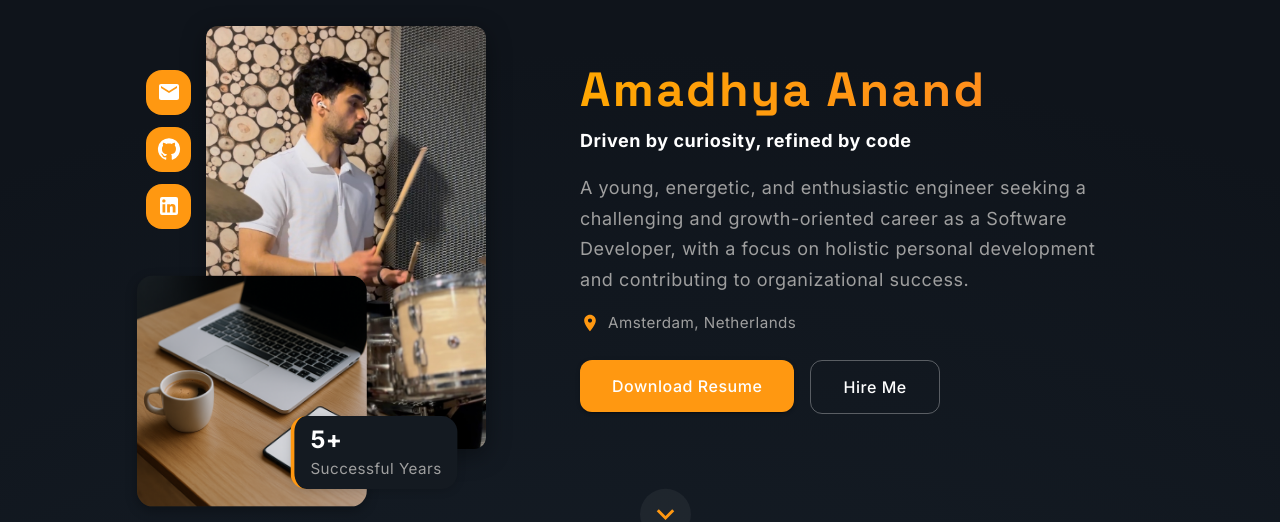
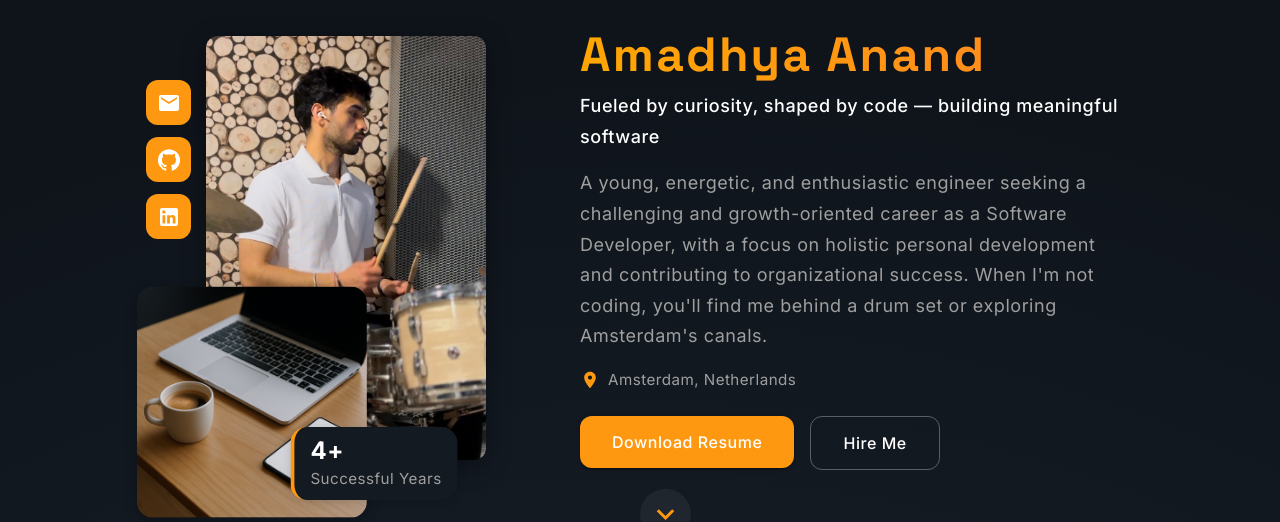
Before and after one commit to amadhya02/Portfolio, a React (Create React App) app: page /about in a window 1280 px wide. Shown: the part 277-799 px from the top of the page. Built offline with nearby package versions, Linux system fonts and the light colour scheme.

Commit message:
Updated Project and About Us page (#13)
Co-authored-by: Amadhya Anand <35623760+Amadhya@users.noreply.github.com>

```diff
--- a/src/constants/projects.js
+++ b/src/constants/projects.js
@@ -41,7 +41,16 @@ const PROJECTS = [
     year: 2025,
     liveDemoUrl: null,
     githubUrl: null,
-    description: [],
+    description: [
+      'A Python-based CLI tool that aggregates and reports developer activity and code quality metrics across GitLab, Jira, and SonarQube for a specified time period.',
+      'Parses merged merge requests from multiple GitLab instances, capturing detailed stats such as additions, deletions, and file changes.',
+      'Detects documentation contributions by identifying updates to README.md files in committed changes.',
+      'Calculates test coverage trends by analyzing the proportion of test files among all modified files per user and per project.',
+      'Integrates with SonarQube to retrieve and categorize assigned code quality issues by severity and type, offering a comprehensive view of technical debt.',
+      'Tracks GitLab user activity events (pushes, comments, merges, etc.) to provide behavioral insights and engagement patterns.',
+      'Queries Jira to count the number of tasks and bugs taken up by the user, broken down by project and issue type.',
+      'Monitors Jira Wiki contributions, tracking how many pages the user has authored or edited.',
+    ],
     techStack: {
       languages: [TECHNOLOGIES_ICONS.PYTHON],
       frontend: [],
--- a/src/pages/About/AboutCard/AboutTextBlock.js
+++ b/src/pages/About/AboutCard/AboutTextBlock.js
@@ -29,8 +29,8 @@ const AboutTextBlock = () => (
     </GradientTitle>
 
     {/* Tagline */}
-    <Typography variant="body1" fontWeight={700} sx={{ mb: 2 }}>
-      Driven by curiosity, refined by code
+    <Typography variant="body1" fontWeight={500} sx={{ mb: 2 }}>
+      Fueled by curiosity, shaped by code — building meaningful software
     </Typography>
 
     {/* Bio */}
@@ -42,6 +42,7 @@ const AboutTextBlock = () => (
       A young, energetic, and enthusiastic engineer seeking a challenging and
       growth-oriented career as a Software Developer, with a focus on holistic
       personal development and contributing to organizational success.
+      When I&apos;m not coding, you&apos;ll find me behind a drum set or exploring Amsterdam&apos;s canals.
     </Typography>
 
     {/* Location */}
--- a/src/pages/About/AboutCard/ProfileImageBlock.js
+++ b/src/pages/About/AboutCard/ProfileImageBlock.js
@@ -9,19 +9,19 @@ import ProfileOverlayImg from '../../../assets/images/profile-overlay.png';
 const SOCIAL = [
     {
         id: 'email',
-    title: 'Email',
+        title: 'Email Amadhya',
         icon: <Email />,
         link: 'mailto:amadhya.anand@gmail.com',
     },
     {
         id: 'github',
-    title: 'Github',
+        title: 'View GitHub Profile',
         icon: <GitHub />,
         link: 'https://github.com/amadhya02',
     },
     {
         id: 'linkedin',
-    title: 'LinkedIn',
+        title: 'Connect on LinkedIn',
         icon: <LinkedIn />,
         link: 'https://www.linkedin.com/in/amadhya-anand-1761b8169/',
     },
@@ -30,11 +30,8 @@ const SOCIAL = [
 const getExpYears = () => {
     const start = new Date(2020, 7, 13);
     const now = new Date();
-  const diff =
-    (now.getFullYear() - start.getFullYear()) * 12 +
-    (now.getMonth() - start.getMonth()) +
-    6;
-  return Math.floor(diff / 12);
+    const months = (now.getFullYear() - start.getFullYear()) * 12 + (now.getMonth() - start.getMonth());
+    return Math.floor(months / 12);
 };
 
 const ProfileImageBlock = () => (
@@ -55,11 +52,7 @@ const ProfileImageBlock = () => (
                 component={motion.div}
                 initial="hidden"
                 animate="visible"
-        variants={{
-          visible: {
-            transition: { staggerChildren: 0.2 },
-          },
-        }}
+                variants={{ visible: { transition: { staggerChildren: 0.2 } } }}
                 sx={{
                     display: 'flex',
                     gap: 1.5,
@@ -86,15 +79,17 @@ const ProfileImageBlock = () => (
                             <IconButton
                                 href={link}
                                 target="_blank"
-                color="inherit"
                                 aria-label={id}
                                 sx={{
                                     backgroundColor: theme.palette.primary.main,
-                  borderRadius: 2,
+                                    color: 'white',
+                                    borderRadius: 1.5,
                                     width: 45,
                                     height: 45,
+                                    transition: 'all 0.3s ease-in-out',
                                     '&:hover': {
                                         backgroundColor: theme.palette.primary.dark,
+                                        transform: 'scale(1.1)',
                                     },
                                 }}
                             >
@@ -111,9 +106,9 @@ const ProfileImageBlock = () => (
                 animate={{ scale: 1, opacity: 1 }}
                 transition={{ duration: 0.8 }}
                 src={MyselfImg}
-        alt="Amadhya Anand"
+                alt="Amadhya Anand playing drums"
                 style={{
-          width: { xs: '50vw', sm: '30vw' },
+                    width: '100%',
                     maxWidth: 280,
                     objectFit: 'cover',
                     borderRadius: '12px',
@@ -122,11 +117,11 @@ const ProfileImageBlock = () => (
                 }}
             />
 
-      {/* Overlay Image – Hidden on small screens */}
+            {/* Overlay Image */}
             <Box
                 component="img"
                 src={ProfileOverlayImg}
-        alt="Amadhya working"
+                alt="Amadhya working overlay"
                 sx={{
                     display: { xs: 'none', md: 'block' },
                     position: 'absolute',
@@ -145,9 +140,9 @@ const ProfileImageBlock = () => (
             {/* Experience Tag */}
             <Box
                 component={motion.div}
-        initial={{ opacity: 0, scale: 0.8 }}
-        animate={{ opacity: 1, scale: 1 }}
-        transition={{ delay: 0.4, duration: 0.5 }}
+                initial={{ y: 40, opacity: 0 }}
+                animate={{ y: 0, opacity: 1 }}
+                transition={{ delay: 0.6, type: 'spring', stiffness: 120 }}
                 sx={{
                     mt: 2,
                     position: 'absolute',
```
Lines whose indentation alone changed are shown as unchanged.
